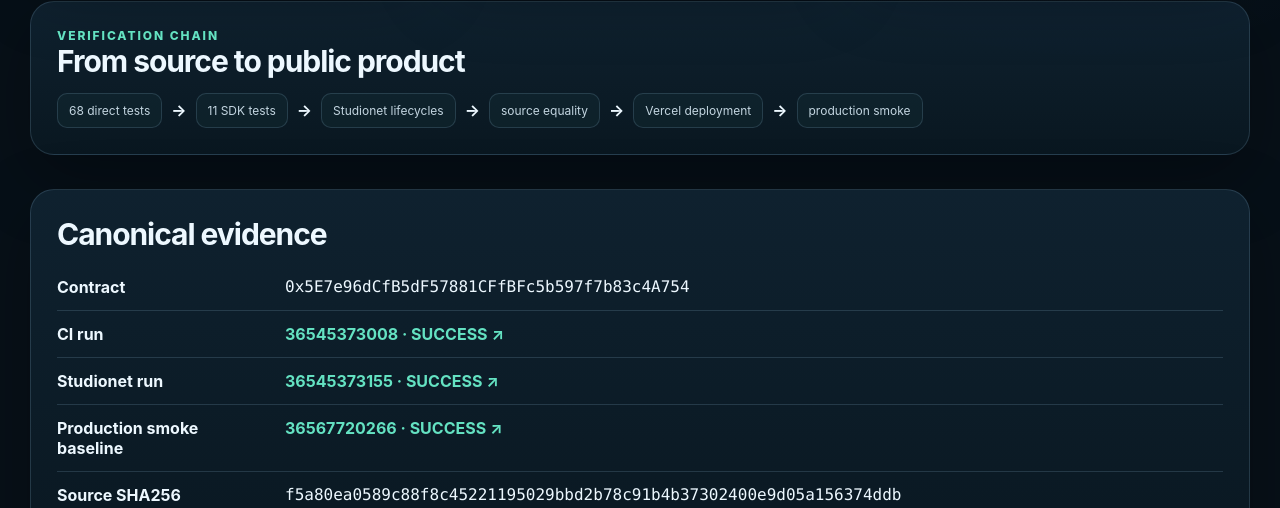
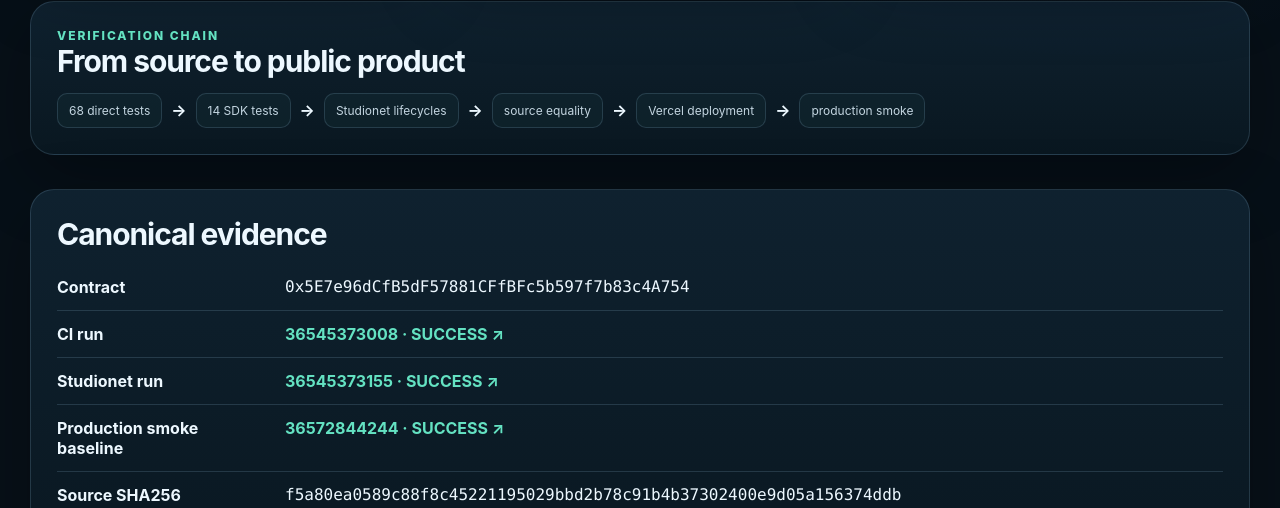
Before and after one commit to maho0638/resolvegraph-genlayer, a Next.js app in the folder frontend/: page /proof in a window 1280 px wide. Shown: the part 652-1160 px from the top of the page. Built offline with nearby package versions, Linux system fonts and the light colour scheme.

Commit message:
docs: refresh proof dashboard verification baseline

```diff
--- a/frontend/app/proof/page.tsx
+++ b/frontend/app/proof/page.tsx
@@ -3,7 +3,7 @@ import Link from "next/link";
 const contract = "0x5E7e96dCfB5dF57881CFfBFc5b597f7b83c4A754";
 const canonicalCi = "36545373008";
 const canonicalStudionet = "36545373155";
-const firstProductionSmoke = "36567720266";
+const firstProductionSmoke = "36572844244";
 const sourceHash = "f5a80ea0589c88f8c45221195029bbd2b78c91b4b37302400e9d05a156374ddb";
 
 export default function Proof() {
@@ -48,7 +48,7 @@ export default function Proof() {
         <h2>From source to public product</h2>
         <div className="flow verificationFlow">
           <span>68 direct tests</span><b>→</b>
-          <span>11 SDK tests</span><b>→</b>
+          <span>14 SDK tests</span><b>→</b>
           <span>Studionet lifecycles</span><b>→</b>
           <span>source equality</span><b>→</b>
           <span>Vercel deployment</span><b>→</b>
```
